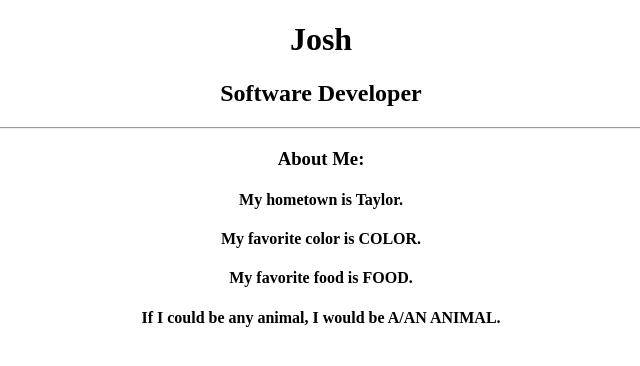
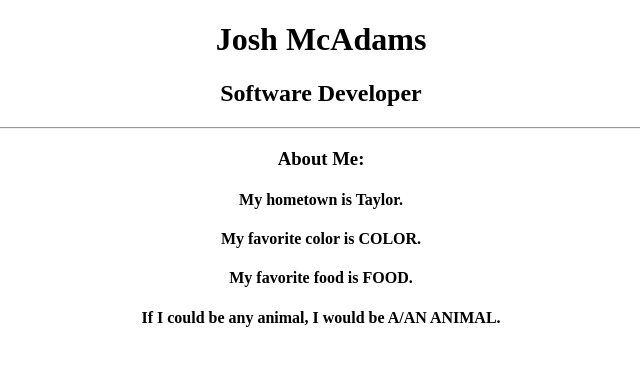
Before and after one commit to joshmcadams/my-first-repo, a plain HTML site: page index.html in a window 1280 px wide. Shown: the whole page, without its empty margins (319-959 px from the left). Drawn offline with Linux system fonts and the light colour scheme.

Commit message:
Added a last name

```diff
--- a/index.html
+++ b/index.html
@@ -7,7 +7,7 @@
     </head>
     <body>
     <div align="center">
-        <h1>Josh</h1>
+        <h1>Josh McAdams</h1>
         <h2>Software Developer</h2>
         <hr>
         <h3>About Me:</h3>
```
